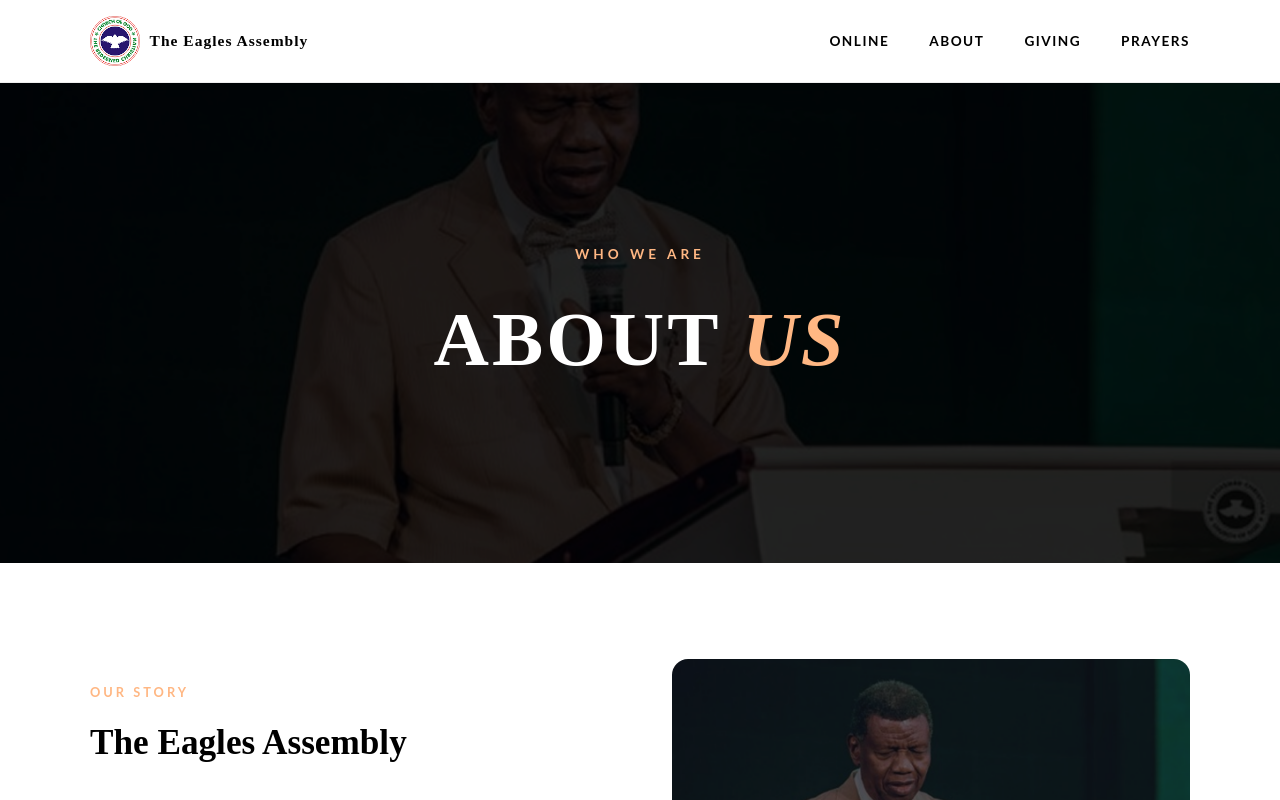
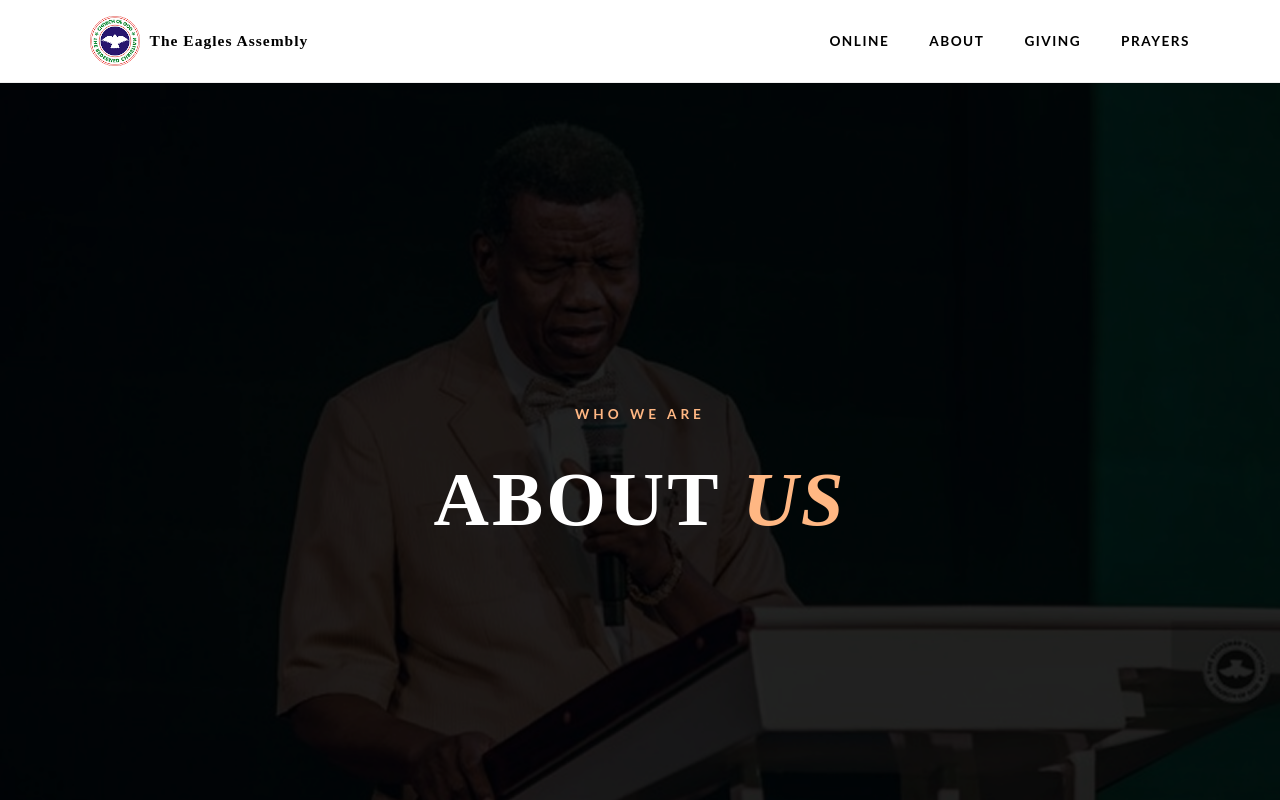
Before and after one commit to Oyegoke-chima/eagles-assembly, a React (Vite) app: page /about in a window 1280 px wide. Shown: the top 800 px of the page. Built offline with nearby package versions, Linux system fonts and the light colour scheme.

Commit message:
fix about hero height to 100vh

```diff
--- a/src/index.css
+++ b/src/index.css
@@ -1454,8 +1454,8 @@
 .about-hero {
   position: relative;
   width: 100%;
-  height: 60vh;
-  min-height: 400px;
+  height: 100vh;
+  min-height: 500px;
   display: flex;
   align-items: center;
   justify-content: center;
```
